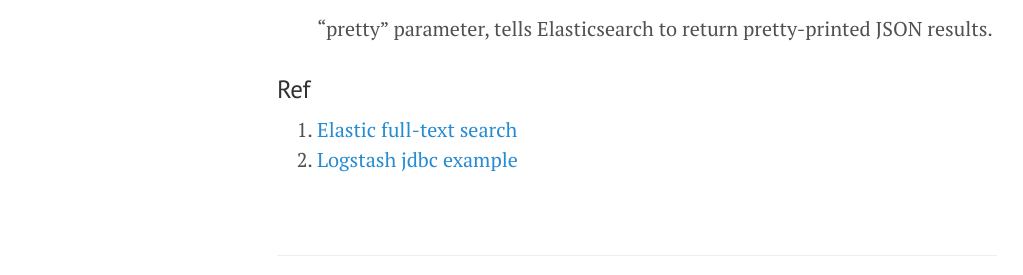
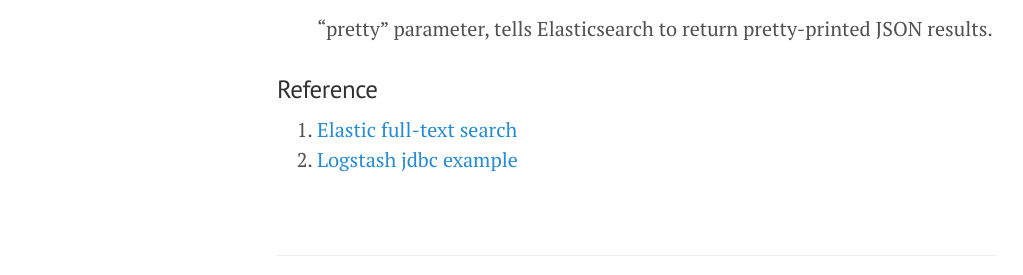
Before and after one commit to jayeeeeee/jayeeeeee.github.io, a Jekyll site: the page built from _posts/2017-01-21-full-text-search-with-elasticsearch.md, in a window 1280 px wide and 900 px high, scrolled down 3742 px. Shown: the part 487-762 px from the top of the window, without its empty margins (3-1026 px from the left). Built offline with Jekyll 4.4.1, drawn with Linux system fonts in a browser that asks for light colours.

Commit message:
Fix link error

```diff
--- a/_posts/2017-01-21-full-text-search-with-elasticsearch.md
+++ b/_posts/2017-01-21-full-text-search-with-elasticsearch.md
@@ -141,9 +141,9 @@ Traditoinal Chinese Full-text search
 
 	"pretty" parameter, tells Elasticsearch to return pretty-printed JSON results.
 
-### Ref
+### Reference
 1.	[Elastic full-text search][elastic-full-text-search]
 2.	[Logstash jdbc example][logstash-jdbc-example]
 
-[logstash-jdbc-example]:	"https://www.elastic.co/blog/logstash-jdbc-input-plugin"							"Logstash-jdbc-example"
 [elastic-full-text-search]:	https://www.elastic.co/guide/en/elasticsearch/guide/current/full-text-search.html	"elastic-full-text-search"
+[logstash-jdbc-example]:	https://www.elastic.co/blog/logstash-jdbc-input-plugin							"Logstash-jdbc-example"
```
